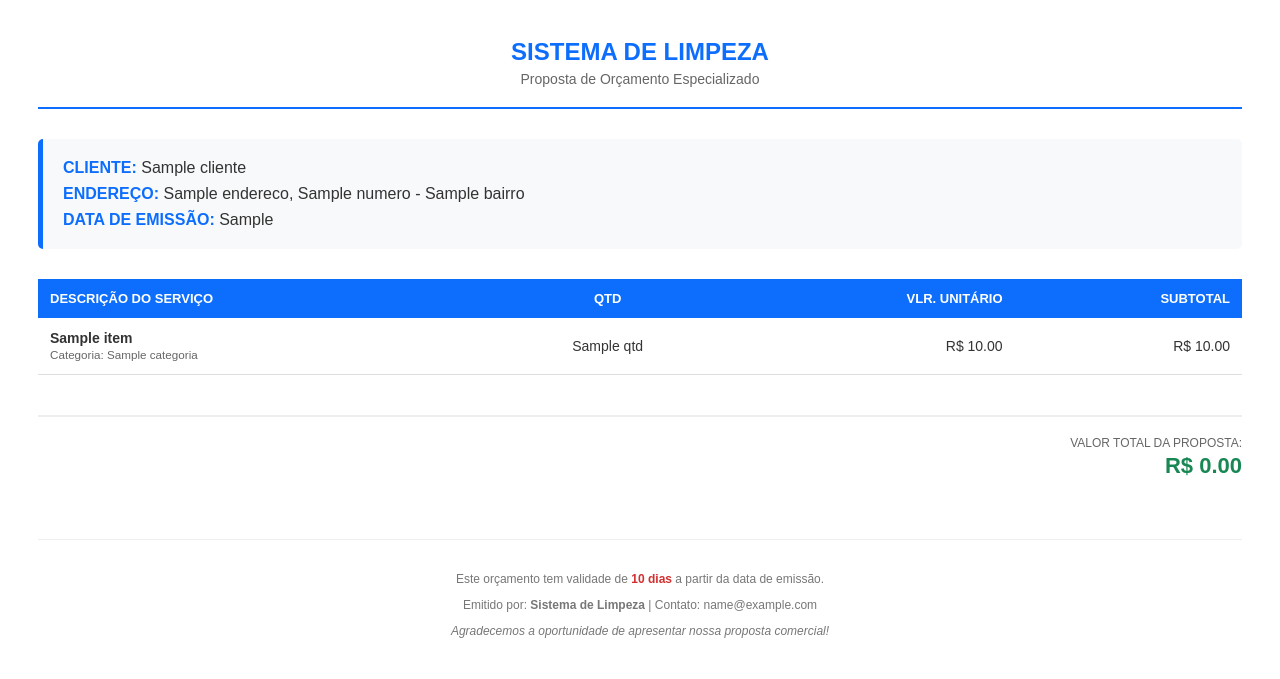
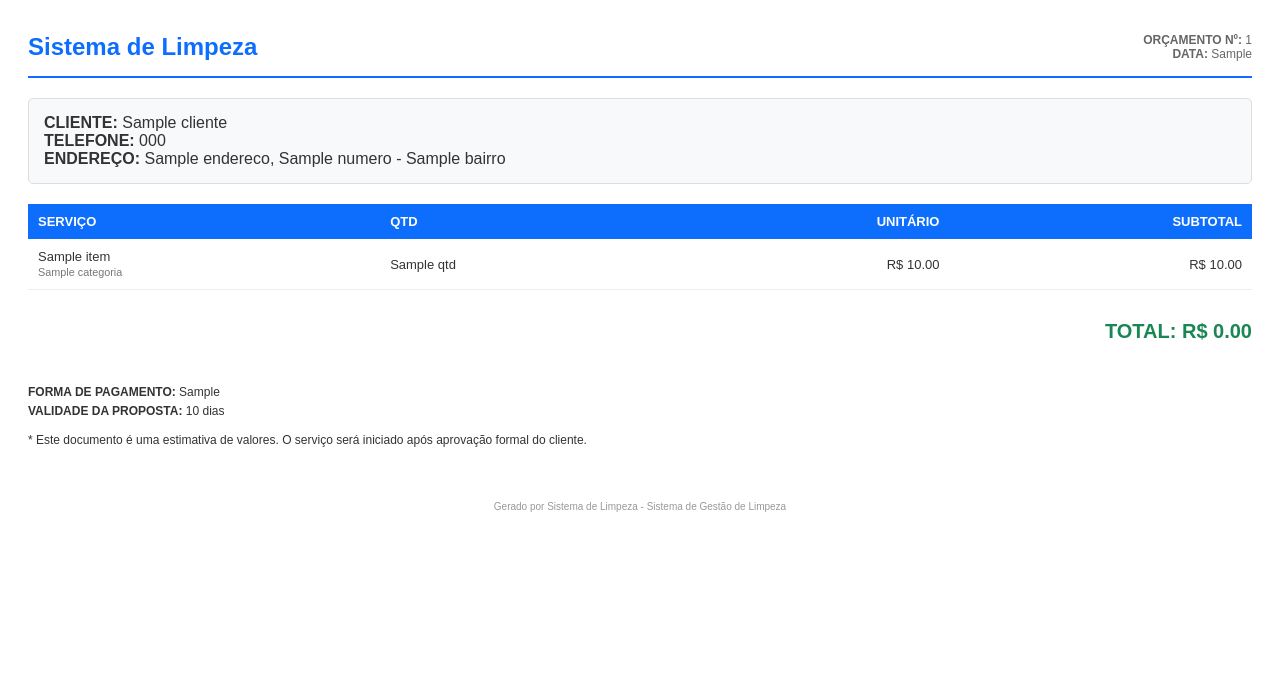
Before and after one commit to maiconferreiraa/sistema-limpeza, a Flask app: template templates/orcamento_pdf.html in a window 1280 px wide. Shown: the top 679 px of the page. Run offline with Flask 3, Linux system fonts and the light colour scheme; the template is opened without the code that fills it: most values are stand-ins (such as "Sample title", 1, 10 or a date in 2020).

Commit message:
ADD: melhoria orcamento

```diff
--- a/app.py
+++ b/app.py
@@ -42,6 +42,7 @@ def get_user_db():
 
 @app.context_processor
 def inject_empresa():
+    """Injeta dados da empresa em todos os templates."""
     if 'user_id' in session:
         try:
             user_ref = get_user_db()
@@ -50,6 +51,7 @@ def inject_empresa():
                 return {'empresa': config.to_dict()}
         except:
             pass
+    # Nome default para incentivar o usuário a clicar e editar
     return {'empresa': {'nome_empresa': 'Sistema de Limpeza', 'logo_base64': None}}
 
 @app.route('/login')
@@ -125,7 +127,7 @@ def relatorios():
                            data_fim=data_fim,
                            cliente_filtro=cliente_id_filtro)
 
-# --- CLIENTES (CRUD COMPLETO) ---
+# --- CLIENTES ---
 
 @app.route('/clientes', methods=['GET', 'POST'])
 @login_required
@@ -138,16 +140,6 @@ def gerenciar_clientes():
         return redirect(url_for('gerenciar_clientes'))
     clientes_docs = user_ref.collection('clientes').order_by('nome').stream()
     return render_template('clientes.html', clientes=clientes_docs)
-
-@app.route('/cliente/<string:cliente_id>')
-@login_required
-def cliente_detalhe(cliente_id):
-    user_ref = get_user_db()
-    cliente_doc = user_ref.collection('clientes').document(cliente_id).get()
-    servicos_docs = user_ref.collection('servicos_registrados').where(filter=FieldFilter('cliente_id', '==', cliente_id)).order_by('data', direction='DESCENDING').stream()
-    servicos_registrados = [doc.to_dict() for doc in servicos_docs]
-    total_gasto = sum(s['valor_pago'] for s in servicos_registrados)
-    return render_template('cliente_detalhe.html', cliente=cliente_doc.to_dict(), servicos=servicos_registrados, total_gasto=total_gasto)
 
 @app.route('/cliente/editar/<string:cliente_id>', methods=['GET', 'POST'])
 @login_required
@@ -169,7 +161,7 @@ def apagar_cliente(cliente_id):
     flash("Cliente apagado.", 'success')
     return redirect(url_for('gerenciar_clientes'))
 
-# --- SERVIÇOS (CRUD COMPLETO) ---
+# --- SERVIÇOS ---
 
 @app.route('/servicos', methods=['GET', 'POST'])
 @login_required
@@ -212,7 +204,62 @@ def apagar_servico(servico_id):
     flash("Serviço apagado.", 'success')
     return redirect(url_for('gerenciar_servicos'))
 
-# --- REGISTRO DE SERVIÇO ---
+# --- ORÇAMENTOS ---
+
+@app.route('/orcamentos', methods=['GET'])
+@login_required
+def gerenciar_orcamentos():
+    user_ref = get_user_db()
+    clientes = user_ref.collection('clientes').order_by('nome').stream()
+    servicos = user_ref.collection('tipos_servicos').order_by('nome').stream()
+    return render_template('orcamentos.html', clientes=clientes, servicos=servicos)
+
+@app.route('/orcamento/gerar_pdf', methods=['POST'])
+@login_required
+def gerar_orcamento_pdf():
+    user_ref = get_user_db()
+    cliente_id = request.form.get('cliente_id')
+    servicos_ids = request.form.getlist('servicos[]')
+    quantidades = request.form.getlist('quantidades[]')
+    validade = request.form.get('validade', '7')
+    forma_pagamento = request.form.get('forma_pagamento', 'A combinar')
+
+    # Gerar ID numérico único (AnoMêsDiaHoraMinuto)
+    orcamento_id = datetime.now().strftime("%Y%m%d%H%M")
+
+    cliente_doc = user_ref.collection('clientes').document(cliente_id).get().to_dict()
+
+    itens = []
+    total = 0
+    for i in range(len(servicos_ids)):
+        s_doc = user_ref.collection('tipos_servicos').document(servicos_ids[i]).get().to_dict()
+        qtd = int(quantidades[i])
+        sub = s_doc['preco_padrao'] * qtd
+        total += sub
+        itens.append({
+            'nome': s_doc['nome'],
+            'qtd': qtd,
+            'unit': s_doc['preco_padrao'],
+            'sub': sub,
+            'categoria': s_doc['categoria']
+        })
+
+    html = render_template('orcamento_pdf.html',
+                           cliente=cliente_doc,
+                           itens=itens,
+                           total=total,
+                           validade=validade,
+                           forma_pagamento=forma_pagamento,
+                           orcamento_id=orcamento_id,
+                           data_emissao=datetime.now().strftime("%d/%m/%Y"))
+
+    pdf = pdfkit.from_string(html, False, options={"enable-local-file-access": ""})
+    response = make_response(pdf)
+    response.headers['Content-Type'] = 'application/pdf'
+    response.headers['Content-Disposition'] = f'attachment; filename=orcamento_{orcamento_id}.pdf'
+    return response
+
+# --- REGISTRO DE SERVIÇO EFETUADO ---
 
 @app.route('/registrar_servico', methods=['GET', 'POST'])
 @login_required
@@ -244,44 +291,7 @@ def registrar_servico():
     servicos = user_ref.collection('tipos_servicos').order_by('nome').stream()
     return render_template('registrar_servico.html', clientes=clientes, tipos_servicos=servicos, data_hoje=date.today().isoformat())
 
-# --- ORÇAMENTOS ---
-
-@app.route('/orcamentos', methods=['GET'])
-@login_required
-def gerenciar_orcamentos():
-    user_ref = get_user_db()
-    clientes = user_ref.collection('clientes').order_by('nome').stream()
-    servicos = user_ref.collection('tipos_servicos').order_by('nome').stream()
-    return render_template('orcamentos.html', clientes=clientes, servicos=servicos)
-
-@app.route('/orcamento/gerar_pdf', methods=['POST'])
-@login_required
-def gerar_orcamento_pdf():
-    user_ref = get_user_db()
-    cliente_id = request.form.get('cliente_id')
-    servicos_ids = request.form.getlist('servicos[]')
-    quantidades = request.form.getlist('quantidades[]')
-    validade = request.form.get('validade', '7')
-
-    cliente_doc = user_ref.collection('clientes').document(cliente_id).get().to_dict()
-    itens = []
-    total = 0
-    for i in range(len(servicos_ids)):
-        s_doc = user_ref.collection('tipos_servicos').document(servicos_ids[i]).get().to_dict()
-        sub = s_doc['preco_padrao'] * int(quantidades[i])
-        total += sub
-        itens.append({'nome': s_doc['nome'], 'qtd': quantidades[i], 'unit': s_doc['preco_padrao'], 'sub': sub, 'categoria': s_doc['categoria']})
-
-    html = render_template('orcamento_pdf.html', cliente=cliente_doc, itens=itens, total=total,
-                           validade=validade, data_emissao=datetime.now().strftime("%d/%m/%Y"))
-
-    pdf = pdfkit.from_string(html, False, options={"enable-local-file-access": ""})
-    response = make_response(pdf)
-    response.headers['Content-Type'] = 'application/pdf'
-    response.headers['Content-Disposition'] = f'attachment; filename=orcamento_{cliente_doc["nome"]}.pdf'
-    return response
-
-# --- PDF RELATÓRIO ---
+# --- PDF RELATÓRIO DE FATURAMENTO ---
 
 @app.route('/relatorio/pdf')
 @login_required
@@ -318,8 +328,6 @@ def gerar_relatorio_pdf():
     response.headers['Content-Disposition'] = 'attachment; filename=relatorio.pdf'
     return response
 
-# --- API ---
-
 @app.route('/api/get_servico_preco/<string:servico_id>')
 @login_required
 def get_servico_preco(servico_id):
--- a/templates/orcamento_pdf.html
+++ b/templates/orcamento_pdf.html
@@ -2,62 +2,52 @@
 <html lang="pt-br">
 <head>
     <meta charset="UTF-8">
-    <title>Orçamento - {{ empresa.nome_empresa }}</title>
     <style>
-        body { font-family: sans-serif; padding: 30px; color: #333; }
-
-        /* Cabeçalho com Logo e Nome Dinâmico */
-        .header { text-align: center; border-bottom: 2px solid #0d6efd; padding-bottom: 15px; margin-bottom: 30px; }
-        .header img { max-height: 80px; margin-bottom: 10px; }
-        .header h1 { margin: 0; color: #0d6efd; text-transform: uppercase; font-size: 24px; }
-        .header p { margin: 5px 0; font-size: 14px; color: #666; }
-
-        .cliente-box { background: #f8f9fa; padding: 20px; border-radius: 5px; margin-bottom: 30px; border-left: 5px solid #0d6efd; }
-        .cliente-box strong { color: #0d6efd; }
-
-        table { width: 100%; border-collapse: collapse; margin-top: 20px; }
-        th { background: #0d6efd; color: white; padding: 12px; text-align: left; text-transform: uppercase; font-size: 13px; }
-        td { padding: 12px; border-bottom: 1px solid #ddd; font-size: 14px; }
-
-        .total { text-align: right; margin-top: 40px; font-size: 22px; font-weight: bold; color: #198754; border-top: 2px solid #eee; padding-top: 10px; }
-
-        .footer { margin-top: 60px; font-size: 12px; color: #777; text-align: center; border-top: 1px solid #eee; padding-top: 20px; }
-        .validade-tag { font-weight: bold; color: #d32f2f; }
+        body { font-family: sans-serif; padding: 20px; color: #333; }
+        .header { border-bottom: 2px solid #0d6efd; padding-bottom: 10px; margin-bottom: 20px; position: relative; }
+        .logo { max-height: 70px; }
+        .orcamento-id { position: absolute; top: 0; right: 0; text-align: right; color: #666; font-size: 12px; }
+        .cliente-box { background: #f8f9fa; padding: 15px; border-radius: 5px; margin-bottom: 20px; border: 1px solid #ddd; }
+        table { width: 100%; border-collapse: collapse; }
+        th { background: #0d6efd; color: white; padding: 10px; text-align: left; font-size: 13px; }
+        td { padding: 10px; border-bottom: 1px solid #eee; font-size: 13px; }
+        .total { text-align: right; margin-top: 30px; font-size: 20px; font-weight: bold; color: #198754; }
+        .info-adicional { margin-top: 40px; font-size: 12px; line-height: 1.6; }
+        .footer { margin-top: 50px; font-size: 10px; color: #999; text-align: center; }
     </style>
 </head>
 <body>
     <div class="header">
+        <div class="orcamento-id">
+            <strong>ORÇAMENTO Nº:</strong> {{ orcamento_id }}<br>
+            <strong>DATA:</strong> {{ data_emissao }}
+        </div>
         {% if empresa.logo_base64 %}
-            <img src="{{ empresa.logo_base64 }}" alt="Logo">
+            <img src="{{ empresa.logo_base64 }}" class="logo">
         {% endif %}
-
-        <h1>{{ empresa.nome_empresa }}</h1>
-        <p>Proposta de Orçamento Especializado</p>
+        <h2 style="margin: 5px 0; color: #0d6efd;">{{ empresa.nome_empresa }}</h2>
     </div>
 
     <div class="cliente-box">
-        <p style="margin: 0 0 8px 0;"><strong>CLIENTE:</strong> {{ cliente.nome }}</p>
-        <p style="margin: 0 0 8px 0;"><strong>ENDEREÇO:</strong> {{ cliente.endereco }}, {{ cliente.numero }} - {{ cliente.bairro }}</p>
-        <p style="margin: 0;"><strong>DATA DE EMISSÃO:</strong> {{ data_emissao }}</p>
+        <strong>CLIENTE:</strong> {{ cliente.nome }}<br>
+        <strong>TELEFONE:</strong> {{ cliente.telefone | default('Não informado') }}<br>
+        <strong>ENDEREÇO:</strong> {{ cliente.endereco }}, {{ cliente.numero }} - {{ cliente.bairro }}
     </div>
 
     <table>
         <thead>
             <tr>
-                <th>Descrição do Serviço</th>
-                <th style="text-align: center;">Qtd</th>
-                <th style="text-align: right;">Vlr. Unitário</th>
-                <th style="text-align: right;">Subtotal</th>
+                <th>SERVIÇO</th>
+                <th>QTD</th>
+                <th style="text-align: right;">UNITÁRIO</th>
+                <th style="text-align: right;">SUBTOTAL</th>
             </tr>
         </thead>
         <tbody>
             {% for item in itens %}
             <tr>
-                <td>
-                    <strong>{{ item.nome }}</strong><br>
-                    <small style="color: #666;">Categoria: {{ item.categoria }}</small>
-                </td>
-                <td style="text-align: center;">{{ item.qtd }}</td>
+                <td>{{ item.nome }} <br><small style="color: #777;">{{ item.categoria }}</small></td>
+                <td>{{ item.qtd }}</td>
                 <td style="text-align: right;">R$ {{ "%.2f"|format(item.unit) }}</td>
                 <td style="text-align: right;">R$ {{ "%.2f"|format(item.sub) }}</td>
             </tr>
@@ -65,15 +55,16 @@
         </tbody>
     </table>
 
-    <div class="total">
-        <small style="font-size: 12px; color: #666; font-weight: normal;">VALOR TOTAL DA PROPOSTA:</small><br>
-        R$ {{ "%.2f"|format(total) }}
+    <div class="total">TOTAL: R$ {{ "%.2f"|format(total) }}</div>
+
+    <div class="info-adicional">
+        <strong>FORMA DE PAGAMENTO:</strong> {{ forma_pagamento }}<br>
+        <strong>VALIDADE DA PROPOSTA:</strong> {{ validade }} dias<br>
+        <p style="margin-top: 10px;">* Este documento é uma estimativa de valores. O serviço será iniciado após aprovação formal do cliente.</p>
     </div>
 
     <div class="footer">
-        <p>Este orçamento tem validade de <span class="validade-tag">{{ validade }} dias</span> a partir da data de emissão.</p>
-        <p>Emitido por: <strong>{{ empresa.nome_empresa }}</strong> | Contato: {{ empresa_email }}</p>
-        <p style="margin-top: 10px; font-style: italic;">Agradecemos a oportunidade de apresentar nossa proposta comercial!</p>
+        Gerado por {{ empresa.nome_empresa }} - Sistema de Gestão de Limpeza
     </div>
 </body>
 </html>
```
Also changed, not shown: templates/orcamentos.html (+31 -24 lines).
